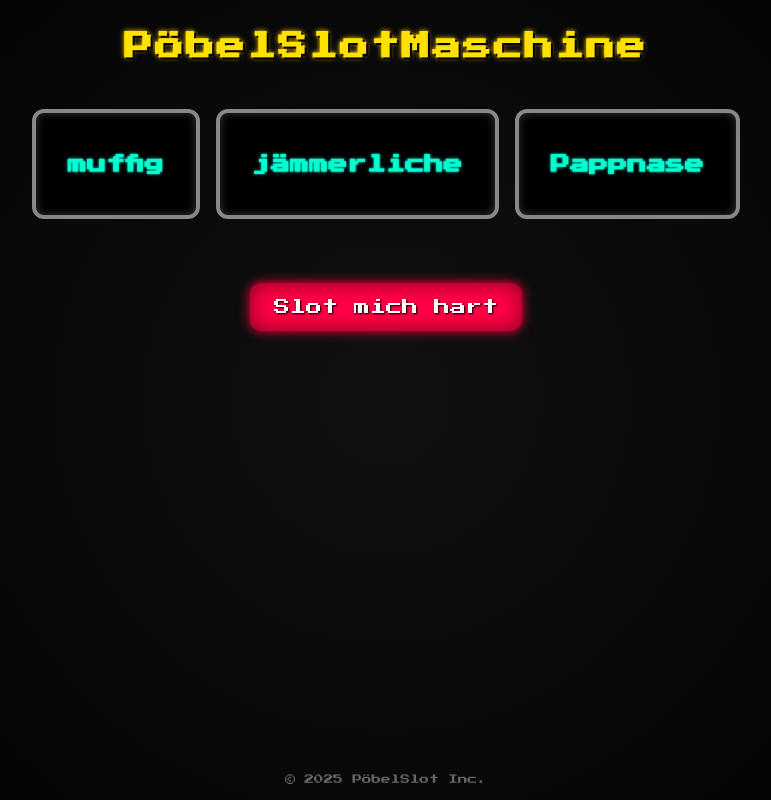
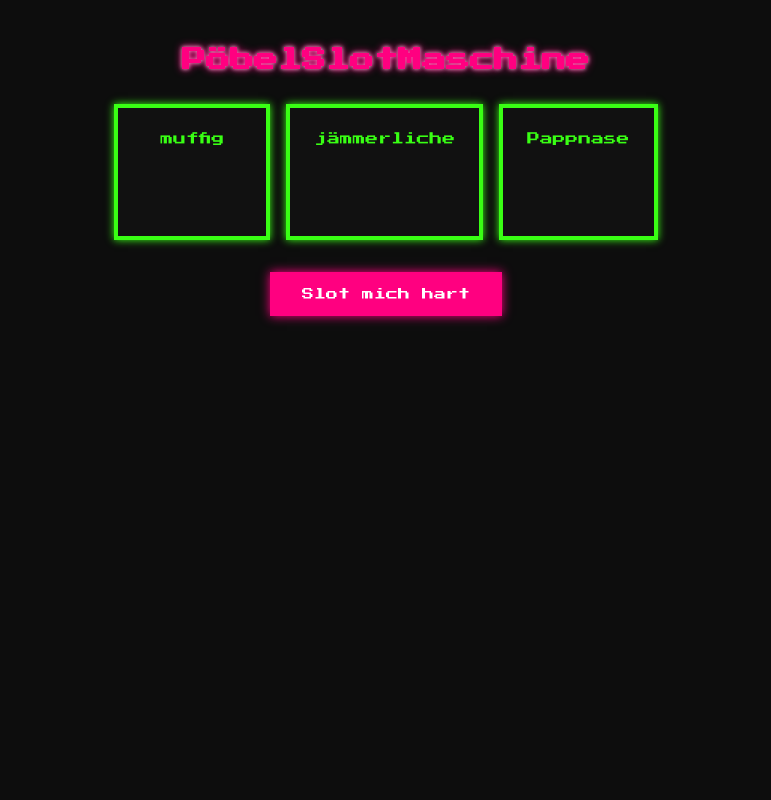
Before and after one commit to powlrand/poebelslotmaschine, a plain HTML site: page index.html in a window 1280 px wide. Both pictures are taken after a click on the button "Slot mich hart". Shown: the whole page, without its empty margins (254-1025 px from the left). Drawn offline with Linux system fonts and the light colour scheme.

Commit message:
Update index.

```diff
--- a/index.html
+++ b/index.html
@@ -2,149 +2,128 @@
 <html lang="de">
 <head>
   <meta charset="UTF-8" />
-  <meta name="viewport" content="width=device-width, initial-scale=1.0"/>
+  <meta name="viewport" content="width=device-width, initial-scale=1.0" />
   <title>PöbelSlotMaschine</title>
+
+  <!-- Pixel Font -->
+  <link href="https://fonts.googleapis.com/css2?family=Press+Start+2P&display=swap" rel="stylesheet">
+
   <style>
-    @import url('https://fonts.googleapis.com/css2?family=Press+Start+2P&display=swap');
-
     body {
-      background: radial-gradient(circle at center, #111 0%, #000 100%);
-      color: #f5f5f5;
+      margin: 0;
+      background: #0d0d0d;
+      color: #39ff14;
       font-family: 'Press Start 2P', monospace;
-      margin: 0;
-      padding: 0;
-      text-align: center;
       display: flex;
       flex-direction: column;
-      min-height: 100vh;
+      align-items: center;
+      padding: 2rem;
     }
 
     h1 {
-      font-size: 1.8rem;
-      margin: 2rem 0 1rem;
-      color: #ffe100;
-      text-shadow: 2px 2px 0 #000, 0 0 5px #ffcc00;
-      letter-spacing: 2px;
+      font-size: 1.5rem;
+      text-align: center;
+      margin-bottom: 2rem;
+      color: #ff0080;
+      text-shadow: 0 0 8px #ff0080, 0 0 4px #fff;
     }
 
-    .slots {
+    #slots {
       display: flex;
+      flex-wrap: wrap;
       justify-content: center;
-      flex-wrap: wrap;
-      margin: 2rem 1rem;
       gap: 1rem;
+      margin-bottom: 2rem;
     }
 
     .slot {
-      background: #000;
-      border: 4px solid #888;
-      padding: 1rem 2rem;
-      font-size: 1.2rem;
-      font-weight: bold;
-      border-radius: 12px;
-      min-width: 90px;
-      min-height: 70px;
-      display: flex;
-      align-items: center;
-      justify-content: center;
-      box-shadow: inset 0 0 10px #333;
-      color: #00ffcc;
-      text-shadow: 0 0 3px #00ffee;
-      transition: transform 0.2s ease;
+      background: #111;
+      border: 4px solid #39ff14;
+      padding: 1.5rem;
+      min-width: 100px;
+      min-height: 80px;
+      text-align: center;
+      font-size: 0.8rem;
+      color: #39ff14;
+      box-shadow: 0 0 8px #39ff14;
+      position: relative;
     }
 
-    .slot.spin {
-      animation: spin 0.5s ease-in-out;
+    .glitch {
+      animation: glitch 0.3s ease-in-out;
     }
 
-    @keyframes spin {
-      0%   { transform: scaleY(1); }
-      30%  { transform: scaleY(0); opacity: 0.5; }
-      60%  { transform: scaleY(1.2); opacity: 1; }
-      100% { transform: scaleY(1); }
+    @keyframes glitch {
+      0% { transform: translate(0); }
+      20% { transform: translate(-2px, 2px); }
+      40% { transform: translate(2px, -1px); }
+      60% { transform: translate(-1px, 2px); }
+      80% { transform: translate(1px, -1px); }
+      100% { transform: translate(0); }
     }
 
     button {
-      margin: 2rem auto;
-      background: #ff0044;
+      background: #ff0080;
       color: #fff;
-      font-size: 1rem;
+      border: none;
+      padding: 1rem 2rem;
       font-family: 'Press Start 2P', monospace;
-      border: none;
-      border-radius: 12px;
-      padding: 1rem 1.5rem;
+      font-size: 0.75rem;
       cursor: pointer;
-      box-shadow: 0 0 12px #ff0044, 0 0 20px #800020 inset;
-      text-shadow: 1px 1px 2px #000;
-      transition: transform 0.1s ease, box-shadow 0.2s ease;
+      box-shadow: 0 0 10px #ff0080;
+      transition: transform 0.2s ease;
     }
 
     button:hover {
       transform: scale(1.05);
-      box-shadow: 0 0 16px #ff0055, 0 0 25px #a00030 inset;
-    }
-
-    footer {
-      margin-top: auto;
-      font-size: 0.6rem;
-      color: #666;
-      padding: 1rem;
     }
 
     @media (max-width: 600px) {
       .slot {
-        font-size: 0.9rem;
-        padding: 0.7rem 1.2rem;
+        min-width: 80px;
+        font-size: 0.6rem;
       }
 
       button {
-        font-size: 0.8rem;
-        padding: 0.8rem 1.2rem;
-      }
-
-      h1 {
-        font-size: 1.4rem;
+        font-size: 0.6rem;
+        padding: 0.8rem 1.5rem;
       }
     }
   </style>
 </head>
 <body>
   <h1>PöbelSlotMaschine</h1>
-  <div class="slots">
-    <div class="slot" id="slot1">-</div>
-    <div class="slot" id="slot2">-</div>
-    <div class="slot" id="slot3">-</div>
+
+  <div id="slots">
+    <div id="slot1" class="slot">...</div>
+    <div id="slot2" class="slot">...</div>
+    <div id="slot3" class="slot">...</div>
   </div>
+
   <button onclick="spin()">Slot mich hart</button>
-  <footer>
-    &copy; 2025 PöbelSlot Inc.
-  </footer>
 
   <script>
     let words;
 
     async function loadWords() {
       const res = await fetch("words.json");
-      const json = await res.json();
-      words = {
-        adj1: json.adj1,
-        genders: [
-          { type: "fem", adj2: json.fem.adj2, nouns: json.fem.nouns },
-          { type: "masc", adj2: json.masc.adj2, nouns: json.masc.nouns }
-        ]
-      };
+      words = await res.json();
+      words.genders = [
+        { adj2: words.fem.adj2, nouns: words.fem.nouns },
+        { adj2: words.masc.adj2, nouns: words.masc.nouns },
+      ];
     }
 
     function getRandom(arr) {
       return arr[Math.floor(Math.random() * arr.length)];
     }
 
-    function spinSlot(id, text) {
-      const el = document.getElementById(id);
-      el.classList.remove("spin");
-      void el.offsetWidth; // Reflow trick
-      el.textContent = text;
-      el.classList.add("spin");
+    function spinSlot(id, word) {
+      const slot = document.getElementById(id);
+      slot.classList.remove("glitch");
+      void slot.offsetWidth; // trigger reflow for animation restart
+      slot.textContent = word;
+      slot.classList.add("glitch");
     }
 
     async function spin() {
```
